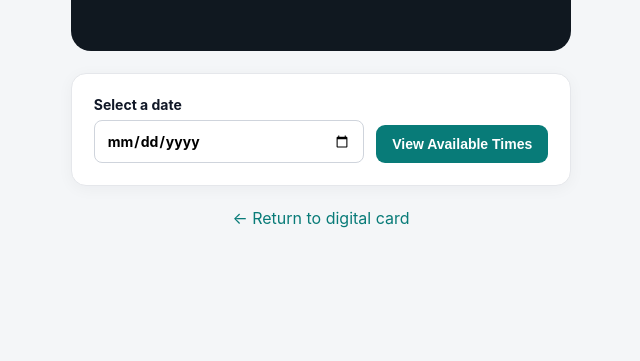
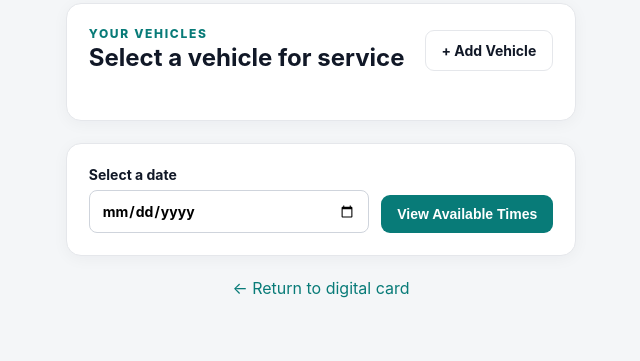
Before and after one commit to douglasilucca/carnova-oil-club, a Flask app: template templates/appointment_public_form.html in a window 1280 px wide. Shown: the part 346-707 px from the top of the page, without its empty margins (319-959 px from the left). Run offline with Flask 3, Linux system fonts and the light colour scheme; the template is opened without the code that fills it, so the values that code supplies are empty; some libraries are stand-ins or nearby versions.

Commit message:
Add premium Wallet status and vehicle scheduling flow

```diff
--- a/app.py
+++ b/app.py
@@ -1738,6 +1738,7 @@ def update_appointment_status(appointment_id):
     appointment.status = new_status
     appointment.internal_notes = request.form.get("internal_notes", appointment.internal_notes or "").strip()
     db.session.commit()
+    sync_member_google_wallet_object(appointment.member)
 
     if new_status == "confirmed":
         send_appointment_email(appointment, "Appointment Confirmed")
@@ -1809,6 +1810,7 @@ def public_new_appointment(token):
         )
         db.session.add(appointment)
         db.session.commit()
+        sync_member_google_wallet_object(member)
         send_appointment_email(appointment, "Appointment Scheduled")
 
         return redirect(
@@ -1833,11 +1835,15 @@ def public_new_appointment(token):
 @app.route("/m/<token>/vehicle/register", methods=["GET", "POST"])
 def public_register_vehicle(token):
     member = Member.query.filter_by(token=token).first_or_404()
-
-    existing_vehicle = Vehicle.query.filter_by(member_id=member.id).order_by(Vehicle.created_at.desc()).first()
-    if existing_vehicle:
-        flash("Your membership already has a registered vehicle.", "error")
-        return redirect(url_for("member_public", token=member.token))
+    appointment_path = url_for("public_new_appointment", token=member.token)
+    return_to = request.values.get("return_to", "").strip()
+    parsed_return_to = parse.urlsplit(return_to)
+    if parsed_return_to.scheme or parsed_return_to.netloc or parsed_return_to.path != appointment_path:
+        return_to = ""
+
+    if is_monthly_membership(member) and Vehicle.query.filter_by(member_id=member.id).first():
+        flash("Monthly Membership allows only one registered vehicle.", "error")
+        return redirect(return_to or url_for("member_public", token=member.token))
 
     form_values = {
         "year": "",
@@ -1888,12 +1894,15 @@ def public_register_vehicle(token):
             db.session.add(vehicle)
             db.session.commit()
             flash("Vehicle registered successfully.", "success")
+            if return_to:
+                return redirect(return_to)
             return redirect(url_for("member_public", token=member.token))
 
     return render_template(
         "public_vehicle_register.html",
         member=member,
         form_values=form_values,
+        return_to=return_to,
     )
 
 
@@ -1920,6 +1929,7 @@ def public_cancel_appointment(token, appointment_id):
     if appointment.status in {"scheduled", "confirmed"} and appointment.starts_at > datetime.now():
         appointment.status = "cancelled"
         db.session.commit()
+        sync_member_google_wallet_object(member)
         send_appointment_email(appointment, "Appointment Cancelled")
         flash("Your appointment has been cancelled.", "success")
     else:
@@ -2280,6 +2290,24 @@ def google_wallet_remaining_changes_text(remaining_changes):
     return f"{remaining_changes} {noun} REMAINING"
 
 
+def google_wallet_next_service_text(member):
+    appointment = (
+        Appointment.query.filter_by(member_id=member.id)
+        .filter(
+            Appointment.appointment_date >= date.today(),
+            Appointment.status.in_(["scheduled", "confirmed"]),
+        )
+        .order_by(Appointment.appointment_date.asc(), Appointment.appointment_time.asc())
+        .first()
+    )
+    if not appointment:
+        return "NOT SCHEDULED"
+
+    date_text = appointment.appointment_date.strftime("%b %d").replace(" 0", " ")
+    time_text = appointment.appointment_time.strftime("%I:%M %p").lstrip("0")
+    return f"{date_text} | {time_text}"
+
+
 def google_wallet_class_payload():
     return {
         "id": google_wallet_class_id(),
@@ -2298,7 +2326,29 @@ def google_wallet_class_payload():
                                 }
                             }
                         }
-                    }
+                    },
+                    {
+                        "twoItems": {
+                            "startItem": {
+                                "firstValue": {
+                                    "fields": [
+                                        {
+                                            "fieldPath": 'object.textModulesData["next_service"]',
+                                        }
+                                    ]
+                                }
+                            },
+                            "endItem": {
+                                "firstValue": {
+                                    "fields": [
+                                        {
+                                            "fieldPath": 'object.textModulesData["membership_status"]',
+                                        }
+                                    ]
+                                }
+                            },
+                        }
+                    },
                 ]
             }
         },
@@ -2314,15 +2364,22 @@ def google_wallet_member_object_payload(member):
     payload = {
         "id": google_wallet_object_id(member),
         "classId": google_wallet_class_id(),
+        "genericType": "GENERIC_OTHER",
         "state": google_wallet_member_state(member),
-        "cardTitle": {"defaultValue": {"language": "en-US", "value": member.name}},
-        "header": {"defaultValue": {"language": "en-US", "value": member.plan_name or "Prepaid Package"}},
-        "subheader": {"defaultValue": {"language": "en-US", "value": f"Member {member.member_id}"}},
+        "cardTitle": {"defaultValue": {"language": "en-US", "value": "Carnova Oil Club"}},
+        "header": {"defaultValue": {"language": "en-US", "value": "Oil Club Premium"}},
+        "subheader": {"defaultValue": {"language": "en-US", "value": member.name}},
+        "hexBackgroundColor": "#101820",
         "textModulesData": [
             {
                 "id": "remaining_changes",
-                "header": "Oil Change Balance",
+                "header": "Oil Changes Left",
                 "body": google_wallet_remaining_changes_text(member.remaining_changes),
+            },
+            {
+                "id": "next_service",
+                "header": "Next Service",
+                "body": google_wallet_next_service_text(member),
             },
             {
                 "id": "total_changes",
--- a/templates/appointment_public_form.html
+++ b/templates/appointment_public_form.html
@@ -8,6 +8,26 @@
     <h1>Schedule Your Oil Change</h1>
     <p>Choose an available date and time for {{ member.name }}.</p>
   </div>
+
+  <section class="panel booking-vehicles">
+    <div class="panel-heading">
+      <div>
+        <p class="eyebrow">YOUR VEHICLES</p>
+        <h2>Select a vehicle for service</h2>
+      </div>
+      {% if not is_monthly_membership(member) or vehicles|length < 1 %}
+      <a class="button secondary" href="{{ url_for('public_register_vehicle', token=member.token, return_to=url_for('public_new_appointment', token=member.token, appointment_date=selected_date.isoformat() if selected_date else none)) }}">+ Add Vehicle</a>
+      {% endif %}
+    </div>
+    <div class="public-history-list">
+      {% for vehicle in vehicles %}
+      <div class="public-history">
+        <strong>{{ vehicle.display_name }}</strong>
+        <span>{{ vehicle.color or 'Color not entered' }}{% if vehicle.plate %} · Plate {{ vehicle.plate }}{% endif %}</span>
+      </div>
+      {% endfor %}
+    </div>
+  </section>
 
   <section class="panel">
     <form method="get" class="booking-date-form">
@@ -38,7 +58,7 @@
 
       <label>Vehicle
         <select name="vehicle_id">
-          <option value="">Select a vehicle</option>
+          <option value="" disabled selected>Select a vehicle</option>
           {% for vehicle in vehicles %}
           <option value="{{ vehicle.id }}">{{ vehicle.display_name }}{% if vehicle.plate %} · {{ vehicle.plate }}{% endif %}</option>
           {% endfor %}
--- a/templates/public_vehicle_register.html
+++ b/templates/public_vehicle_register.html
@@ -8,6 +8,7 @@
     <p class="muted">Hi {{ member.name }}, register your primary vehicle to unlock appointment scheduling and member services.</p>
 
     <form method="post" class="form-grid register-vehicle-form" novalidate>
+      {% if return_to %}<input type="hidden" name="return_to" value="{{ return_to }}">{% endif %}
       <label>
         Year
         <input name="year" inputmode="numeric" maxlength="4" placeholder="2022" value="{{ form_values.year }}" required>
@@ -39,7 +40,7 @@
 
       <div class="actions wide">
         <button type="submit" class="button primary large-button">Save Vehicle</button>
-        <a class="button ghost" href="{{ url_for('member_public', token=member.token) }}">Back to Membership Card</a>
+        <a class="button ghost" href="{{ return_to or url_for('member_public', token=member.token) }}">{{ 'Back to Scheduling' if return_to else 'Back to Membership Card' }}</a>
       </div>
     </form>
   </section>
```
Also changed, not shown: tests/test_monthly_membership.py (+117 -0 lines), README.md.
